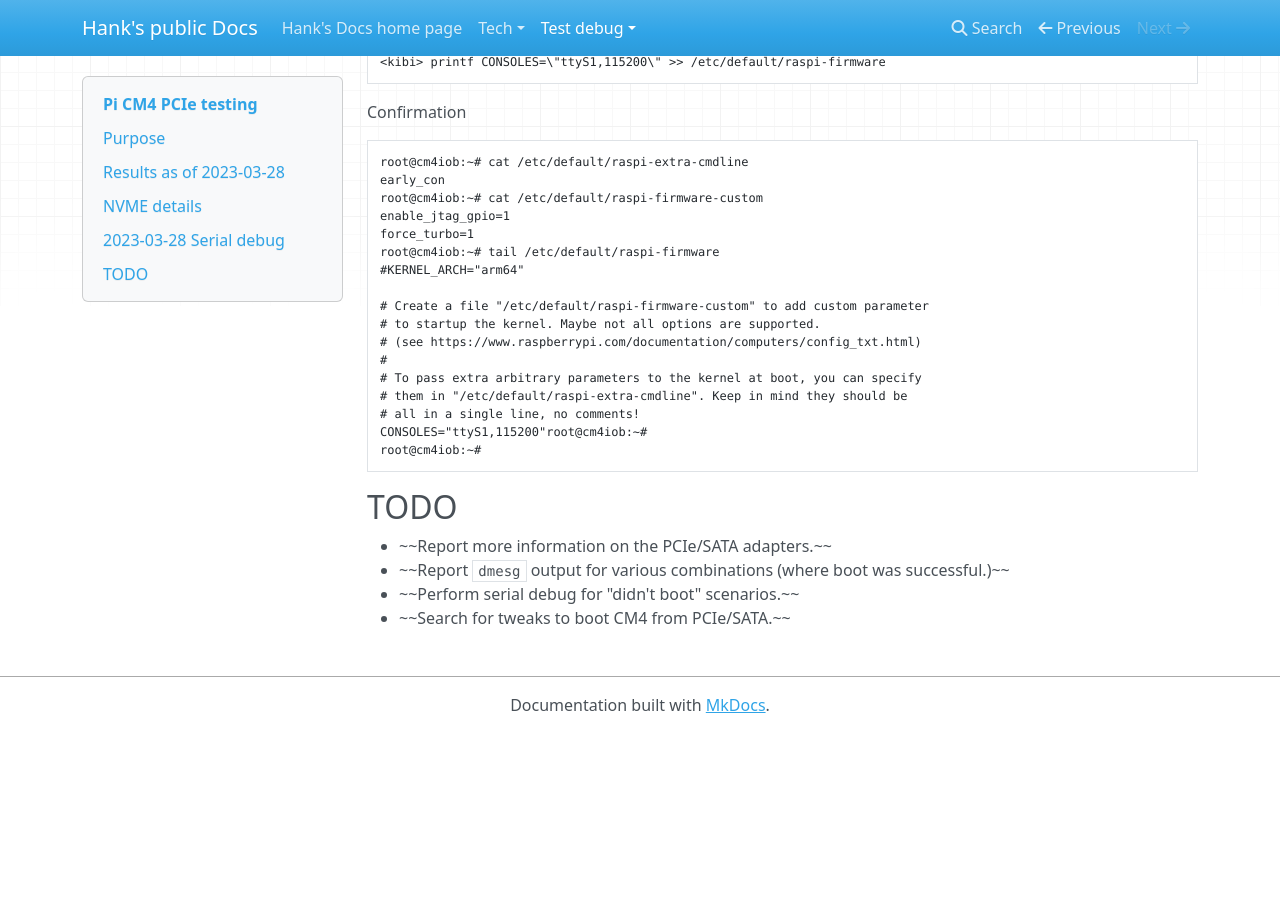
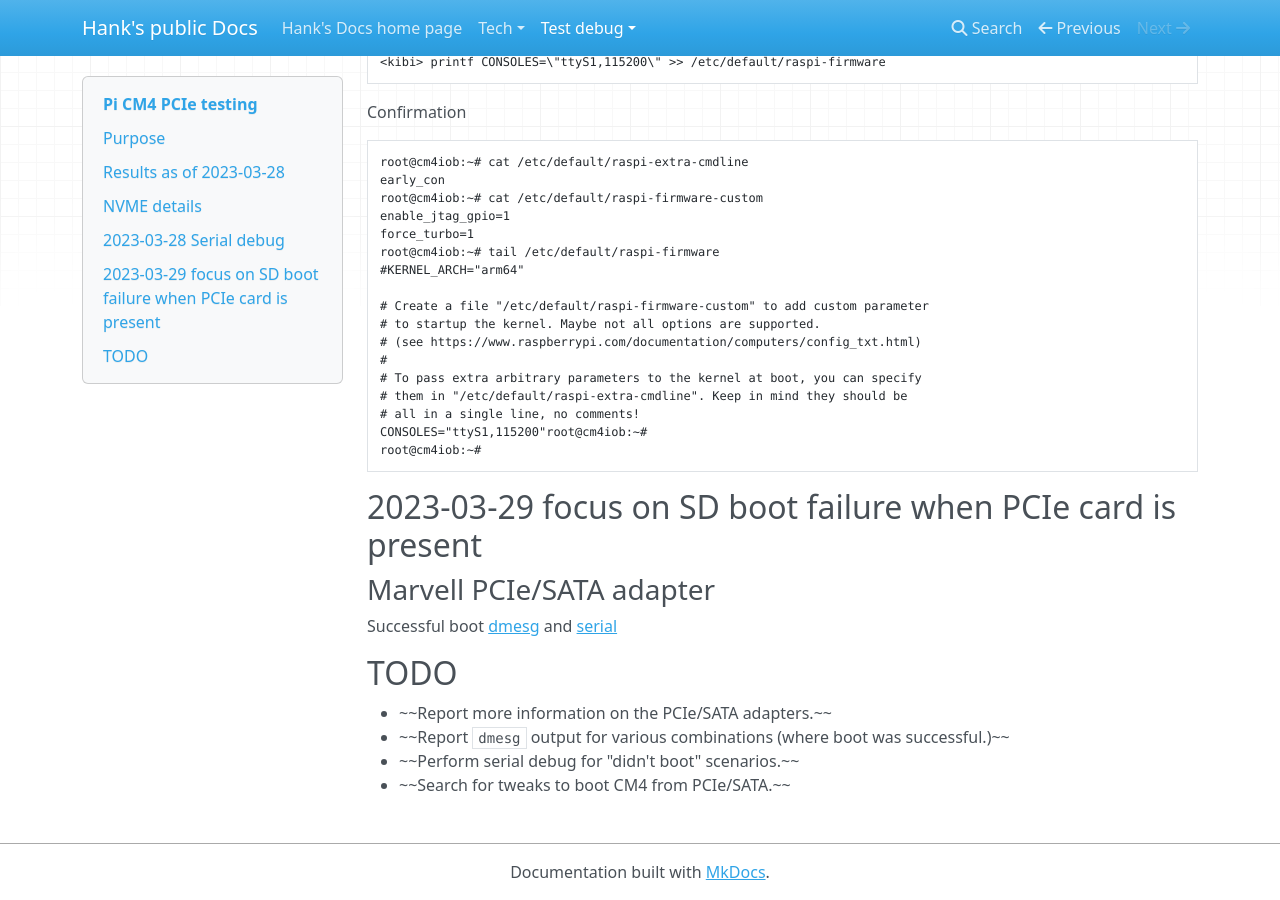
Before and after one commit to HankB/MkDocs-blog, an MkDocs documentation site: the page built from docs/test-debug/Pi-CM4-PCIe/Pi_CM4_PCIe_testing.md, in a window 1280 px wide and 900 px high, scrolled down 3117 px. Built offline with MkDocs 1.6.1, drawn with Linux system fonts in a browser that asks for light colours; nearby versions of some CDN libraries; before the commit the page ends 3850 px from its top, so only the background shows below that.

Commit message:
expanded serial log

````diff
--- a/docs/test-debug/Pi-CM4-PCIe/Pi_CM4_PCIe_testing.md
+++ b/docs/test-debug/Pi-CM4-PCIe/Pi_CM4_PCIe_testing.md
@@ -177,6 +177,12 @@ CONSOLES="ttyS1,115200"root@cm4iob:~#
 root@cm4iob:~#
 ```
 
+## 2023-03-29 focus on SD boot failure when PCIe card is present
+
+### Marvell PCIe/SATA adapter
+
+Successful boot [dmesg](./dmesg-SD-Debian-ASMedia_successful.txt) and [serial](./minicom-SD-Debian-ASMedia_success.cap.txt)
+
 ## TODO
 
 * ~~Report more information on the PCIe/SATA adapters.~~
````
